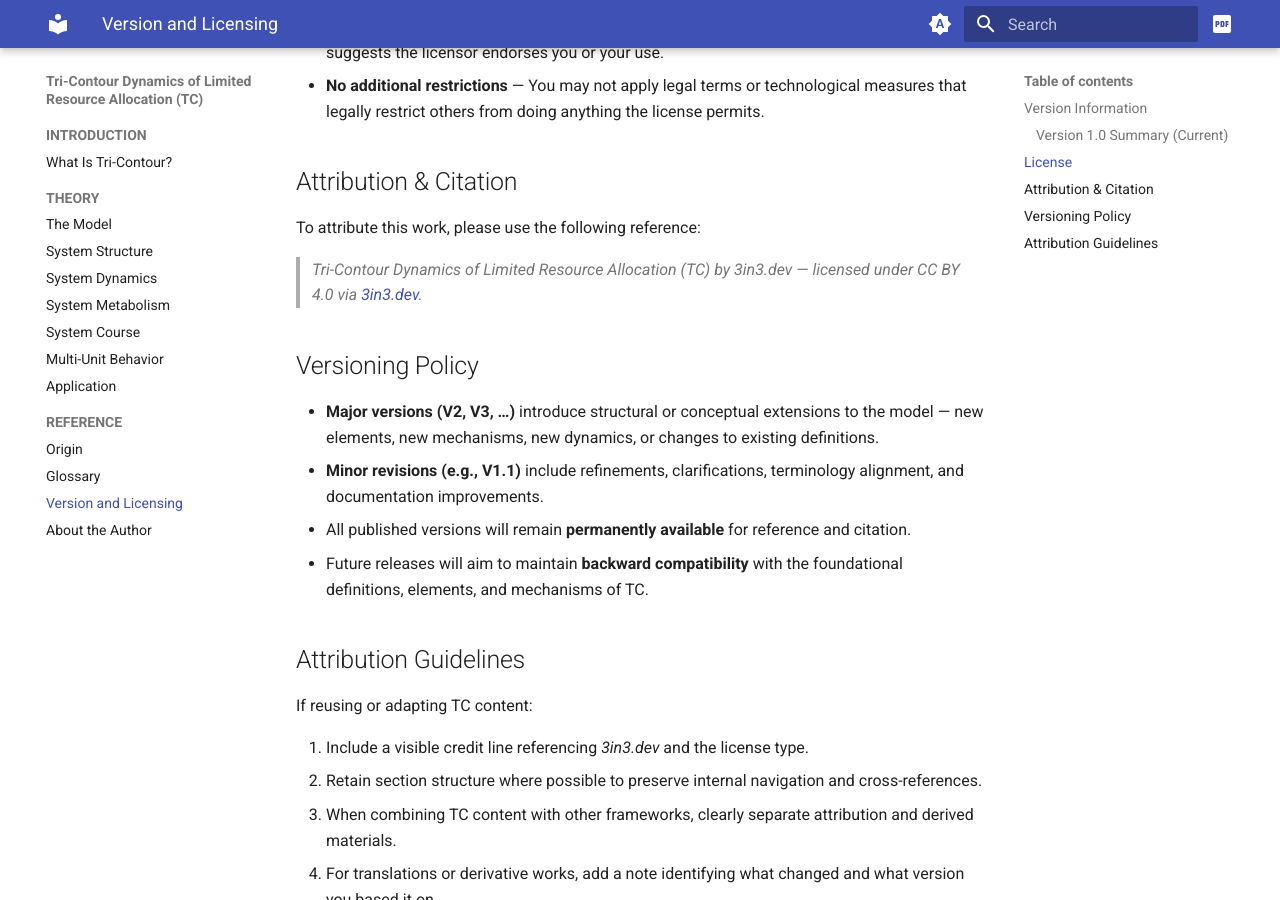
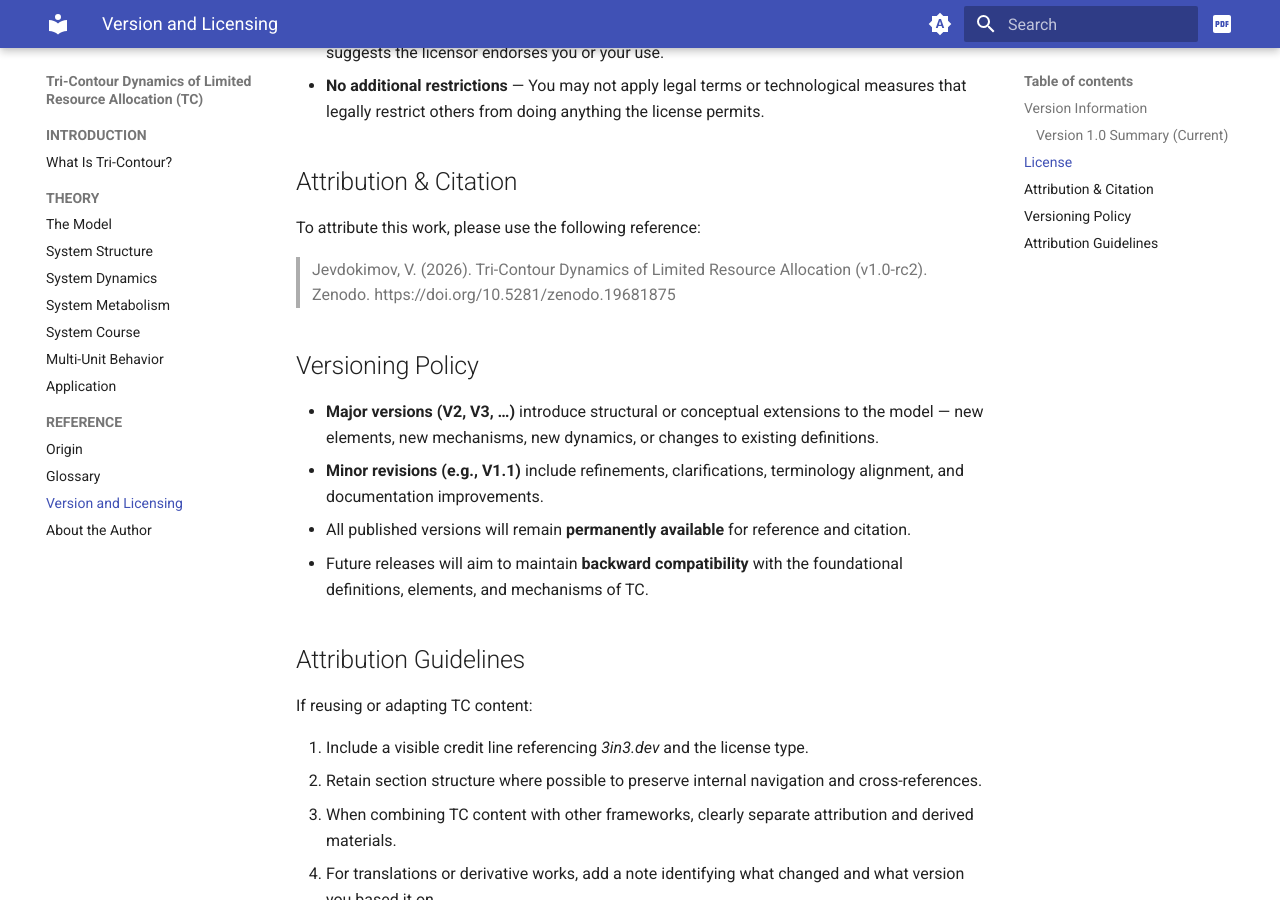
Before and after one commit to vitar/sre, an MkDocs documentation site: the page built from docs/version-and-licensing.md, in a window 1280 px wide and 900 px high, scrolled down 1570 px. Built offline with MkDocs 1.6.1 and Material for MkDocs 9.7.7, drawn with Linux system fonts in a browser that asks for light colours.

Commit message:
Added citation reference format

```diff
--- a/docs/version-and-licensing.md
+++ b/docs/version-and-licensing.md
@@ -46,7 +46,7 @@ You are free to:
 
 To attribute this work, please use the following reference:
 
-> *Tri-Contour Dynamics of Limited Resource Allocation (TC) by 3in3.dev — licensed under CC BY 4.0 via [3in3.dev](https://3in3.dev).*
+> Jevdokimov, V. (2026). Tri-Contour Dynamics of Limited Resource Allocation (v1.0-rc2). Zenodo. https://doi.org/10.5281/zenodo.19681875
 
 ## Versioning Policy
 
```
